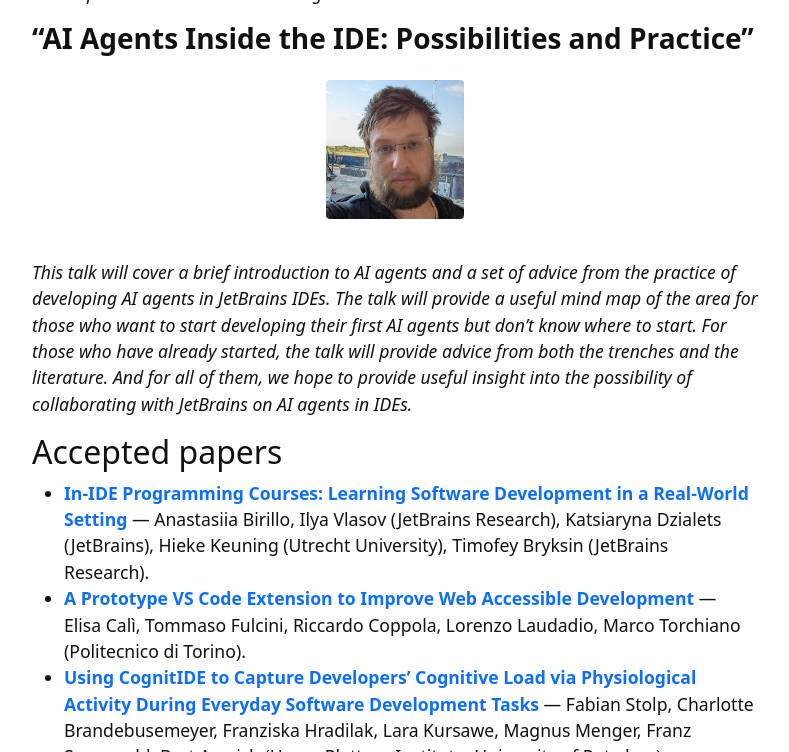
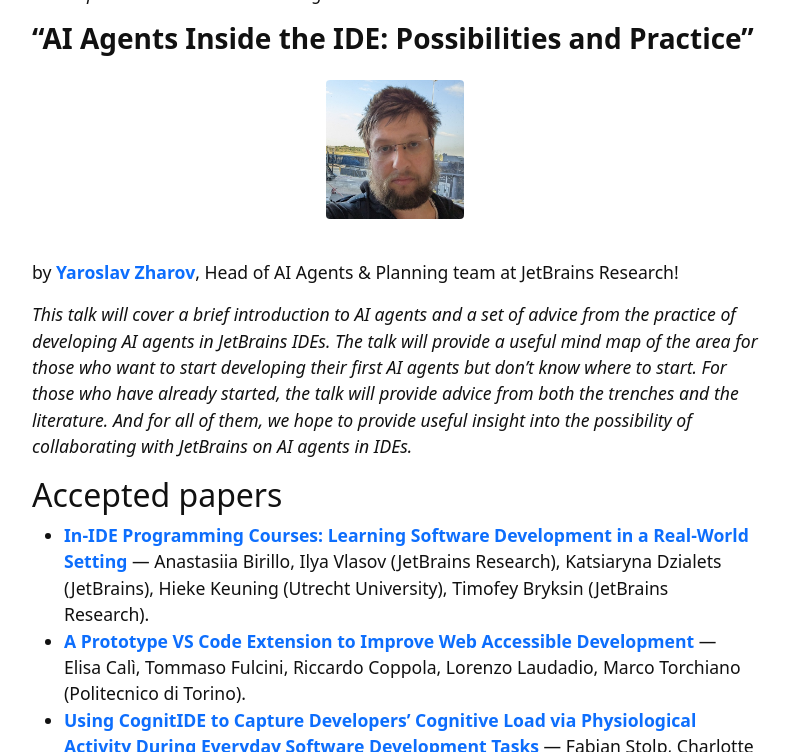
Before and after one commit to ide-workshop/ide-workshop.github.io, a Jekyll site: the page built from index.md, in a window 1280 px wide and 900 px high, scrolled down 3222 px, cut to the strip 0-752 px from the top of the window. Shown: the whole strip, without its empty margins (245-1034 px from the left). Built offline with Jekyll 4.4.1, drawn with Linux system fonts in a browser that asks for light colours.

Commit message:
Added Yaroslav's keynote

```diff
--- a/index.md
+++ b/index.md
@@ -65,6 +65,8 @@ _In 1966, I wrote my first program using punch cards. Today, I watch AI assistan
 ### **"AI Agents Inside the IDE: Possibilities and Practice"**
 
 {% include figure.html img="yaroslav.png" alt="Yaroslav Zharov" width="20%" %}
+
+by [**Yaroslav Zharov**](https://www.linkedin.com/in/yaroslav-zharov/), Head of AI Agents & Planning team at JetBrains Research!
 
 _This talk will cover a brief introduction to AI agents and a set of advice from the practice of developing AI agents in JetBrains IDEs. The talk will provide a useful mind map of the area for those who want to start developing their first AI agents but don't know where to start. For those who have already started, the talk will provide advice from both the trenches and the literature. And for all of them, we hope to provide useful insight into the possibility of collaborating with JetBrains on AI agents in IDEs._
 
```
